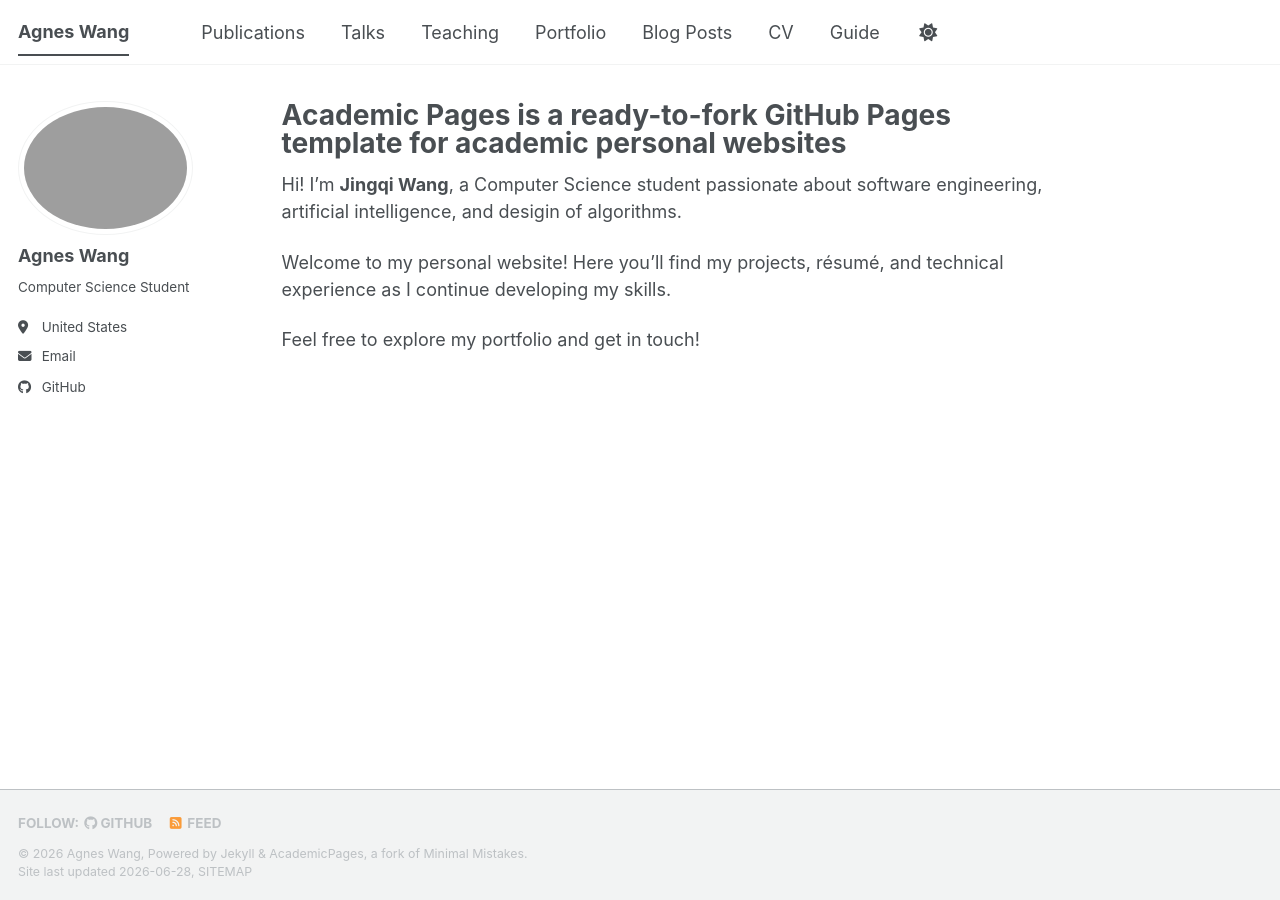
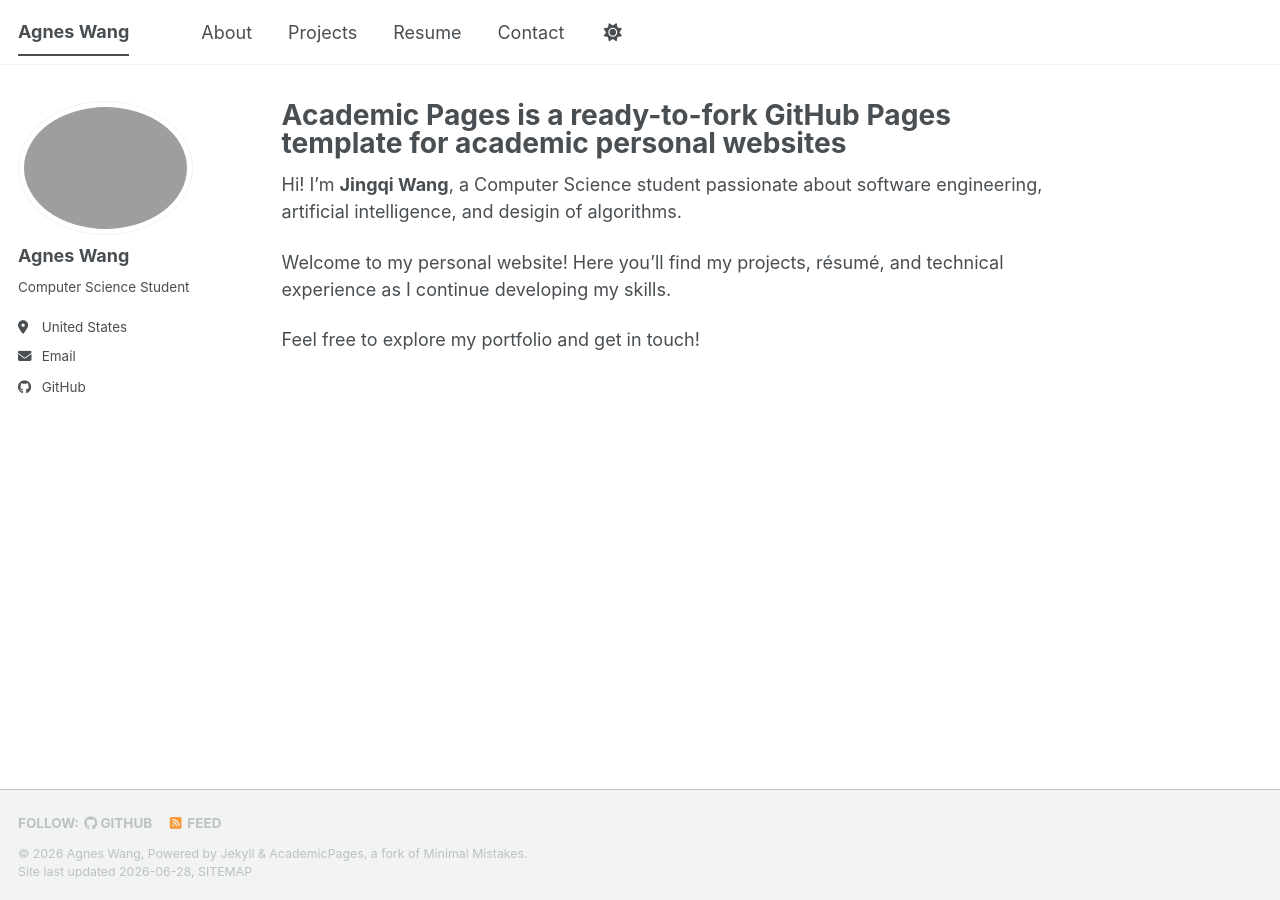
Before and after one commit to agneswang42/agneswang42.github.io, a Jekyll site: the page built from _pages/about.md, in a window 1280 px wide. Built offline with Jekyll 4.4.1, drawn with Linux system fonts in a browser that asks for light colours; a style sheet for code colours, icons or effects is not loaded.

Commit message:
Revise navigation menu items
Updated navigation menu to include 'About', 'Projects', 'Resume', and 'Contact' while removing 'Publications', 'Talks', 'Teaching', and 'Blog Posts'.

```diff
--- a/_data/navigation.yml
+++ b/_data/navigation.yml
@@ -8,26 +8,14 @@
 #      Markdown formatted page while the second is generated using JSON.
 
 main:
-  - title: "Publications"
-    url: /publications/
+  - title: "About"
+    url: /
 
-  - title: "Talks"
-    url: /talks/
-
-  - title: "Teaching"
-    url: /teaching/
-
-  - title: "Portfolio"
+  - title: "Projects"
     url: /portfolio/
 
-  - title: "Blog Posts"
-    url: /year-archive/
-
-  - title: "CV"
+  - title: "Resume"
     url: /cv/
 
-  # - title: "CV"
-  #   url: /cv-json/
-
-  - title: "Guide"
-    url: /markdown/
+  - title: "Contact"
+    url: /contact/
```
